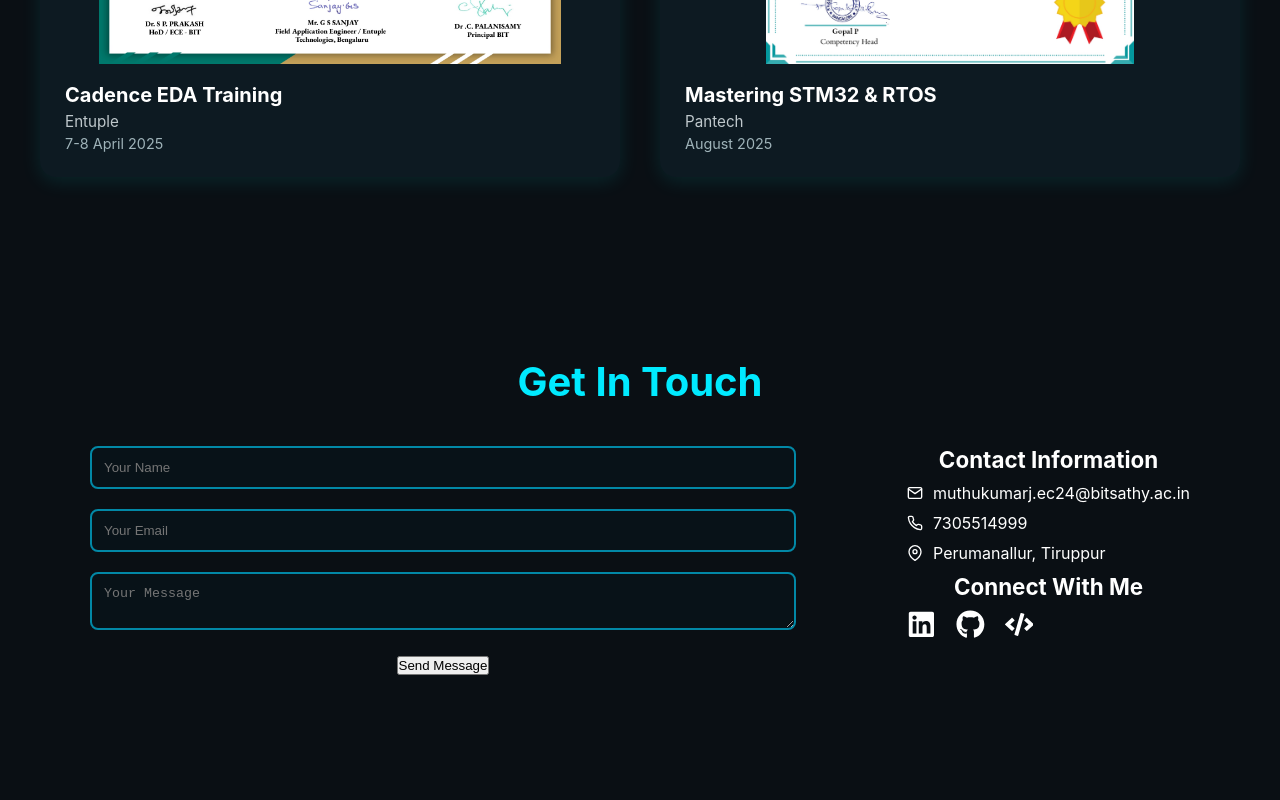
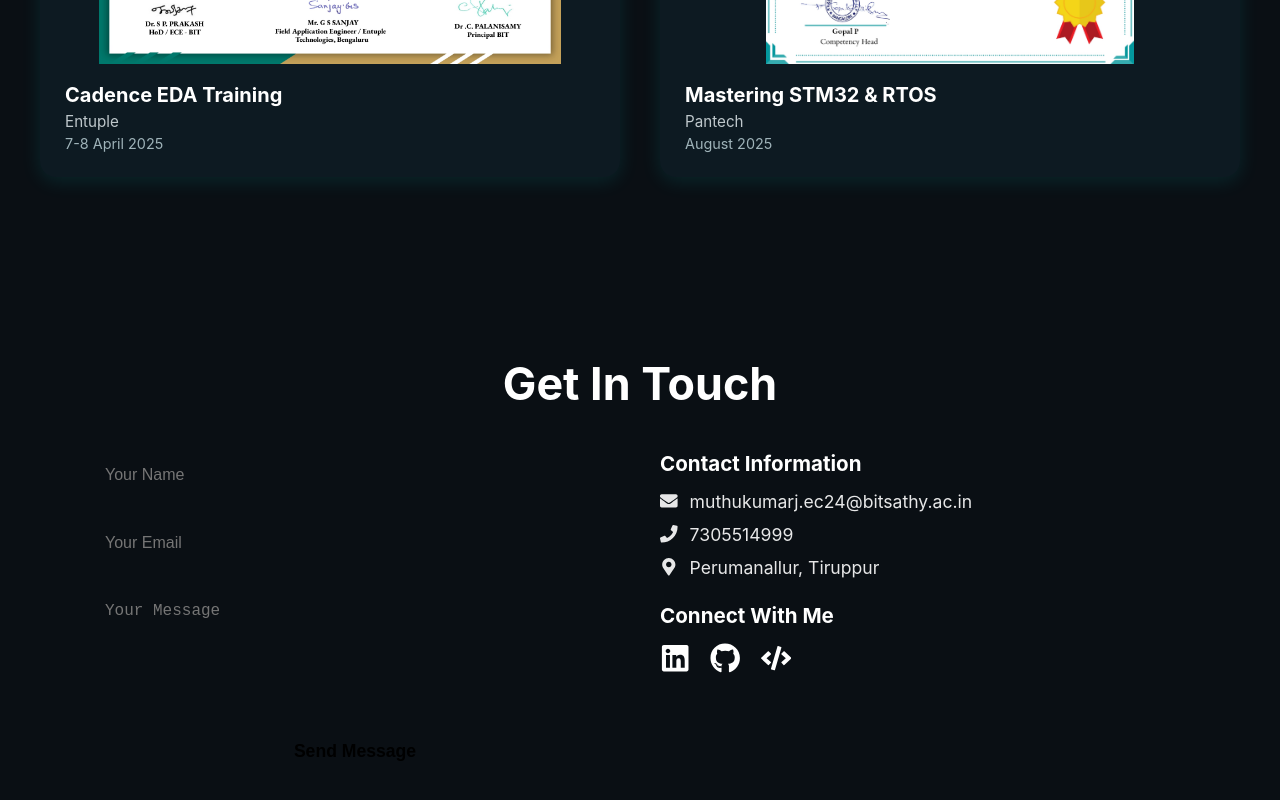
Before and after one commit to Muthukumarj-42/portfolio, a React (Vite) app: page / in a window 1280 px wide. Shown: the part 3100-3900 px from the top of the page. Before the commit the page ends 3865 px from the top, so only its background shows below. Built offline with nearby package versions, Linux system fonts and the light colour scheme.

Commit message:
Edited contacts information

```diff
--- a/src/components/Contact.module.css
+++ b/src/components/Contact.module.css
@@ -1,159 +1,130 @@
 .contactSection {
   padding: 80px 20px;
+  color: white;
   text-align: center;
-  color: white;
+  animation: fadeIn 1.5s ease-in-out;
+}
+
+@keyframes fadeIn {
+  from {
+    opacity: 0;
+    transform: translateY(20px);
+  }
+  to {
+    opacity: 1;
+    transform: translateY(0);
+  }
 }
 
 .title {
-  font-size: 2.5rem;
-  font-weight: bold;
+  font-size: 2.8rem;
+  font-weight: 700;
+  color: var(--primary);
   margin-bottom: 40px;
-  color: #00eaff;
 }
 
 .container {
   display: flex;
+  max-width: 1100px;
+  margin: auto;
+  gap: 40px;
   justify-content: center;
   align-items: flex-start;
-  gap: 40px;
-  max-width: 1100px;
-  margin: auto;
   flex-wrap: wrap;
 }
 
-/* Form Box */
-.formCard {
+/* FORM */
+.form {
   flex: 1;
   min-width: 350px;
-  background: #0d1721;
-  padding: 30px;
-  border-radius: 12px;
-  box-shadow: 0px 0px 15px rgba(0, 255, 255, 0.1);
+  display: flex;
+  flex-direction: column;
+  gap: 20px;
 }
 
-.form label {
-  display: block;
-  margin-bottom: 6px;
+.input,
+.textarea {
+  background: transparent;
+  border: 2px solid var(--primary);
+  border-radius: 8px;
+  padding: 15px;
+  color: white;
   font-size: 1rem;
-  text-align: left;
+  outline: none;
+  transition: 0.3s;
 }
 
-.form input,
-.form textarea {
-  width: 100%;
-  padding: 12px;
-  border-radius: 8px;
-  border: 2px solid #0288a6;
-  background: #081218;
-  color: white;
-  margin-bottom: 20px;
+.input:focus,
+.textarea:focus {
+  box-shadow: 0 0 12px var(--primary);
+  transform: scale(1.02);
 }
 
-/* Button */
-.button {
-  width: 100%;
+.textarea {
+  resize: none;
+  height: 120px;
+}
+
+.sendBtn {
+  background: var(--primary);
+  color: black;
   padding: 14px;
-  background: #00eaff;
-  color: #000;
-  font-weight: bold;
+  font-size: 1.1rem;
+  border-radius: 8px;
   border: none;
-  border-radius: 8px;
+  font-weight: 700;
   cursor: pointer;
   transition: 0.3s;
 }
 
-.button:hover {
-  background: #00bcd4;
+.sendBtn:hover {
+  background: #00faff;
+  box-shadow: 0 0 15px #00faff;
+  transform: translateY(-4px);
 }
 
 .status {
   margin-top: 10px;
-  font-size: 1rem;
-  color: #00eaff;
+  color: var(--primary);
 }
 
-/* Contact Info Box */
-.infoCard {
+/* INFO BOX */
+.infoBox {
   flex: 1;
-  min-width: 350px;
-  background: #0d1721;
-  padding: 30px;
-  border-radius: 12px;
-  box-shadow: 0px 0px 15px rgba(0, 255, 255, 0.1);
+  min-width: 300px;
   text-align: left;
+  font-size: 1.1rem;
 }
 
-.infoCard h3 {
-  font-size: 1.5rem;
-  color: #00eaff;
+.infoBox h3 {
   margin-bottom: 15px;
+  color: var(--primary);
 }
 
-.infoCard p {
+.infoBox p {
   display: flex;
   align-items: center;
-  gap: 10px;
+  gap: 12px;
   margin-bottom: 12px;
-  font-size: 1rem;
+  opacity: 0.9;
 }
 
-.socialIcons {
+.connectTitle {
+  margin-top: 25px;
+}
+
+.icons {
   display: flex;
   gap: 20px;
-  margin-top: 15px;
+  font-size: 1.9rem;
 }
 
-.socialIcons a {
-  font-size: 1.8rem;
-  color: #00eaff;
+.icons a {
+  color: white;
   transition: 0.3s;
 }
 
-.socialIcons a:hover {
-  transform: scale(1.2);
-  color: #00bcd4;
-}
-.container {
-  display: flex;
-  justify-content: space-between;
-  gap: 40px;
-  margin-top: 40px;
-  flex-wrap: wrap;
-}
-
-.infoBox {
-  color: white;
-  max-width: 350px;
-}
-
-.infoTitle {
-  font-size: 1.4rem;
-  margin-bottom: 10px;
+.icons a:hover {
   color: var(--primary);
-}
-
-.infoItem {
-  display: flex;
-  align-items: center;
-  gap: 10px;
-  margin-bottom: 10px;
-  font-size: 1rem;
-  color: var(--text-light);
-}
-
-.socials {
-  display: flex;
-  gap: 20px;
-  margin-top: 10px;
-}
-
-.socials a {
-  font-size: 1.8rem;
-  color: var(--primary);
-  transition: 0.3s ease;
-}
-
-.socials a:hover {
-  color: white;
   transform: scale(1.2);
 }
--- a/src/components/Contact.tsx
+++ b/src/components/Contact.tsx
@@ -1,7 +1,13 @@
 import { useState } from "react";
 import styles from "./Contact.module.css";
-import { FiMail, FiPhone, FiMapPin } from "react-icons/fi";
-import { FaLinkedin, FaGithub, FaCode } from "react-icons/fa";
+import {
+  FaEnvelope,
+  FaPhone,
+  FaMapMarkerAlt,
+  FaLinkedin,
+  FaGithub,
+  FaCode,
+} from "react-icons/fa";
 
 export default function Contact() {
   const [name, setName] = useState("");
@@ -38,12 +44,12 @@ export default function Contact() {
       <h2 className={styles.title}>Get In Touch</h2>
 
       <div className={styles.container}>
-        {/* Form Section */}
+        {/* Left Side - Form */}
         <form onSubmit={handleSubmit} className={styles.form}>
           <input
             type="text"
+            placeholder="Your Name"
             className={styles.input}
-            placeholder="Your Name"
             value={name}
             onChange={(e) => setName(e.target.value)}
             required
@@ -51,57 +57,52 @@ export default function Contact() {
 
           <input
             type="email"
+            placeholder="Your Email"
             className={styles.input}
-            placeholder="Your Email"
             value={email}
             onChange={(e) => setEmail(e.target.value)}
             required
           />
 
           <textarea
+            placeholder="Your Message"
             className={styles.textarea}
-            placeholder="Your Message"
             value={message}
             onChange={(e) => setMessage(e.target.value)}
             required
           />
 
-          <button type="submit" className={styles.btn}>
+          <button type="submit" className={styles.sendBtn}>
             Send Message
           </button>
 
           <p className={styles.status}>{status}</p>
         </form>
 
-        {/* Contact Information */}
+        {/* Right Side - Contact info */}
         <div className={styles.infoBox}>
-          <h3 className={styles.infoTitle}>Contact Information</h3>
+          <h3>Contact Information</h3>
 
-          <p className={styles.infoItem}>
-            <FiMail /> muthukumarj.ec24@bitsathy.ac.in
+          <p>
+            <FaEnvelope /> muthukumarj.ec24@bitsathy.ac.in
+          </p>
+          <p>
+            <FaPhone /> 7305514999
+          </p>
+          <p>
+            <FaMapMarkerAlt /> Perumanallur, Tiruppur
           </p>
 
-          <p className={styles.infoItem}>
-            <FiPhone /> 7305514999
-          </p>
+          <h3 className={styles.connectTitle}>Connect With Me</h3>
 
-          <p className={styles.infoItem}>
-            <FiMapPin /> Perumanallur, Tiruppur
-          </p>
-
-          <h3 className={styles.infoTitle}>Connect With Me</h3>
-
-          <div className={styles.socials}>
-            <a
-              href="https://www.linkedin.com/in/muthu-kumar-j42/"
-              target="_blank"
-            >
+          <div className={styles.icons}>
+            <a href="https://linkedin.com" target="_blank">
               <FaLinkedin />
             </a>
             <a href="https://github.com/Muthukumarj-42" target="_blank">
               <FaGithub />
             </a>
-            <a href="https://leetcode.com/u/muthu_code/" target="_blank">
+            <a href="#">
               <FaCode />
             </a>
           </div>
```
